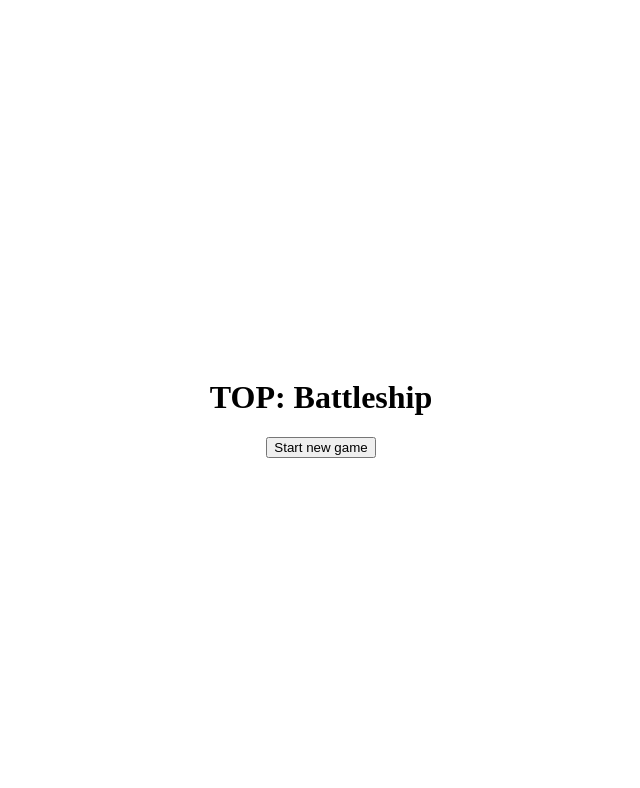
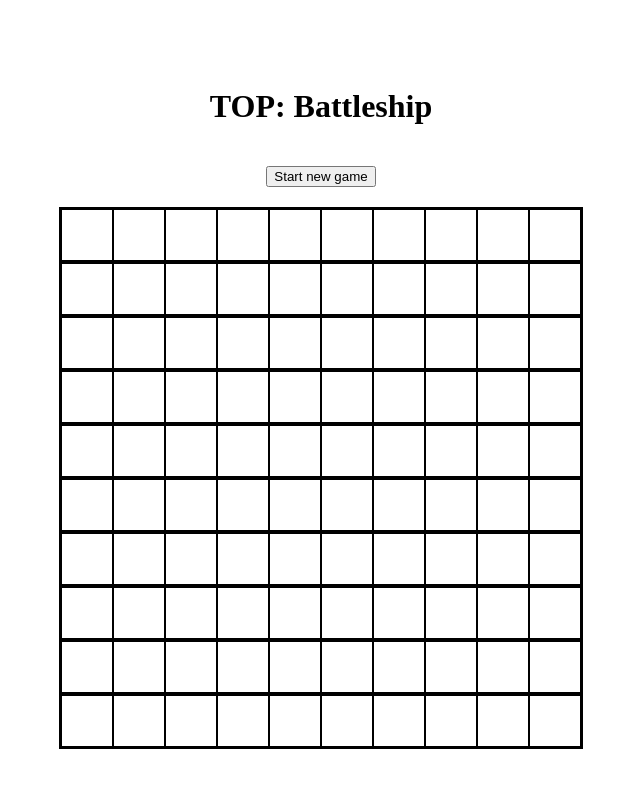
Before and after one commit to SangMunnKim/TOP_Battleship, a website built with webpack: page src/template.html in a window 1280 px wide. Both pictures are taken after a click on the button "Start new game". Shown: the whole page, without its empty margins (319-959 px from the left). Built offline with nearby package versions, Linux system fonts and the light colour scheme.

Commit message:
add: gameboard UI and event listener on start button

```diff
--- /dev/null
+++ b/src/components/createGameboard.js
@@ -0,0 +1,22 @@
+function createGameBoard() {
+    const gameBoard = document.createElement('div');
+    gameBoard.classList.add('game-board');
+
+    for (let i = 0; i < 10; i++) {
+
+        const row = document.createElement('div');
+        row.classList.add('row');
+
+        for (let j = 0; j < 10; j++) {
+
+            const cell = document.createElement('div');
+            cell.classList.add('cell');
+            row.appendChild(cell);
+        };
+        gameBoard.appendChild(row);
+    };
+
+    return gameBoard;
+}
+
+export { createGameBoard };
--- a/src/components/eventlisteners.js
+++ b/src/components/eventlisteners.js
@@ -0,0 +1,17 @@
+import { Player } from "../factories/player";
+import { createGameBoard } from "./createGameboard";
+
+const startButton = document.getElementById('start');
+const gameContainer = document.querySelector('.game-container');
+
+const startGame = () => {
+    console.log("Hello");
+    const player = new Player();
+    const computer = new Player();
+    const playerBoard_player = createGameBoard();
+    gameContainer.appendChild(playerBoard_player);
+};
+
+startButton.addEventListener('click', startGame);
+
+export { startGame };
--- a/src/index.js
+++ b/src/index.js
@@ -1,13 +1,10 @@
 import "./styles.css";
 import { gameboard } from "./factories/gameboard";
 import { Ship } from "./factories/battleship";
+import { startGame } from "./components/eventlisteners";
 
-const board = gameboard();
+init();
 
-const ship_1 = new Ship(3);
-const ship_2 = new Ship(4);
-
-board.placeShip(ship_1, 0, 0, 'horizontal');
-board.placeShip(ship_2, 2, 2, 'vertical');
-
-board.render();
+function init() {
+    startGame;
+};
--- a/src/styles.css
+++ b/src/styles.css
@@ -4,9 +4,33 @@
   align-items: center;
   justify-content: center;
   height: 100vh;
+  gap: 20px;
 }
 
 .start-button-container {
   display: flex;
   justify-content: center;
 }
+
+.game-container {
+  display: flex;
+  flex-direction: column;
+  align-items: center;
+}
+
+.game-board {
+  display: flex;
+  flex-direction: column;
+  border: 1px solid black;
+}
+
+.row {
+  display: flex;
+  border: 1px solid black;
+}
+
+.cell {
+  border: 1px solid black;
+  width: 50px;
+  height: 50px;
+}
--- a/src/template.html
+++ b/src/template.html
@@ -11,6 +11,7 @@
         <div class="start-button-container">
             <button id="start">Start new game</button>
         </div>
+        <div class="game-container"></div>
     </div>
 </body>
 </html>
```
